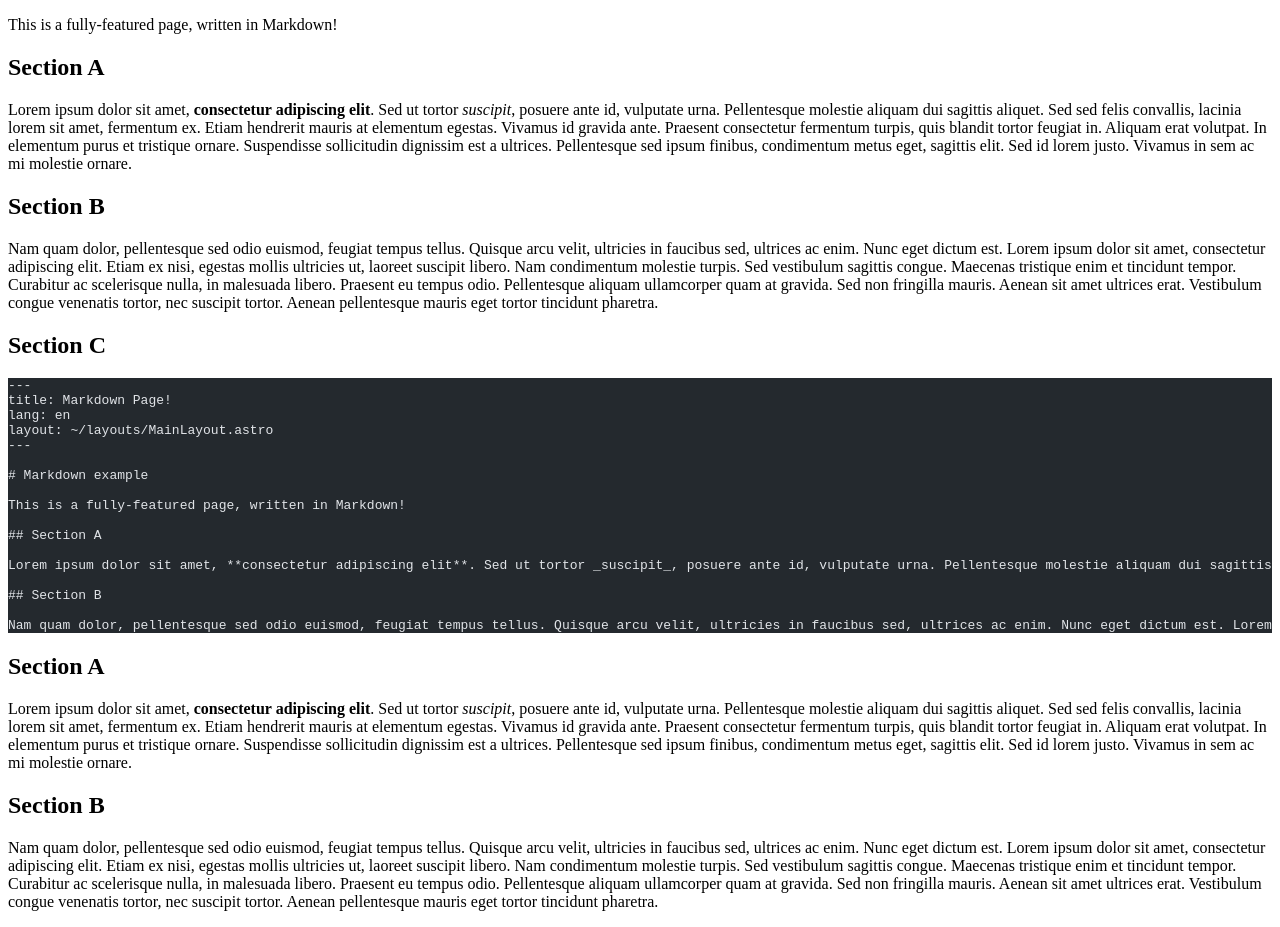
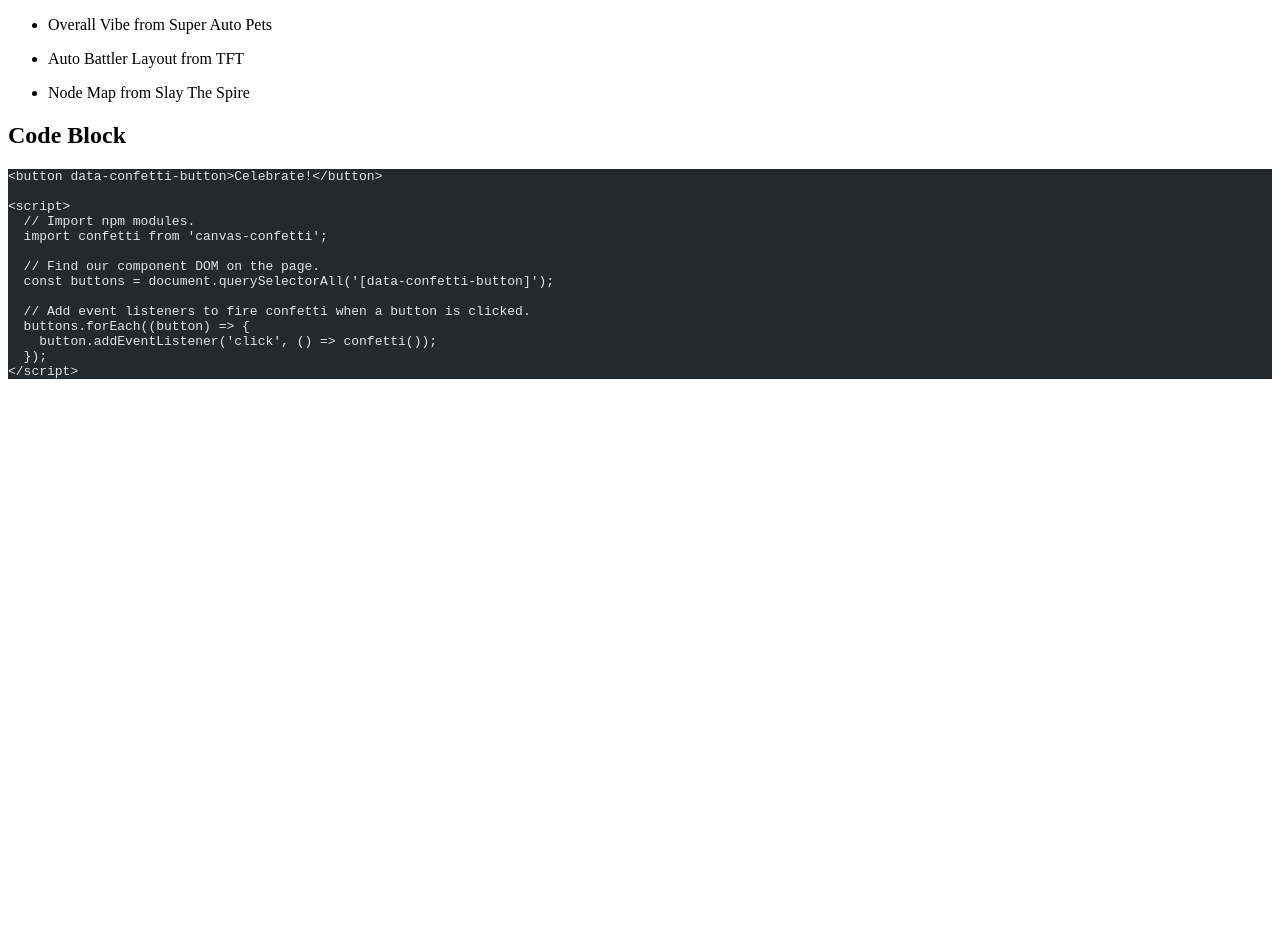
Before and after one commit to ahmetahaydemir/ahmetahaydemir.dev, an Astro site: page /post/introduction/project-idea in a window 1280 px wide. After the commit the page ends 800 px from the top, so only its background shows below. Built offline with nearby package versions, Linux system fonts and the light colour scheme; Astro itself is replaced by a stand-in of ours; code samples lack their colours.

````diff
--- a/src/consts.ts
+++ b/src/consts.ts
@@ -60,11 +60,11 @@
 			{ text: 'Project Idea', link: `project-idea` },
 			{ text: 'Roadmap', link: `roadmap` },
 		],
+		'Devlog': [
+			{ text: 'Website Launch', link: `website-launch` }
+		],
 		'Library': [
 			{ text: 'Battle Entity List', link: `battle-entity-list` }
-		],
-		'Devlog': [
-			{ text: 'Website Launch', link: `website-launch` }
 		],
 		'Equipments': equipmentSidebarList,
 		'Origins': originSidebarList,
--- a/src/layouts/MainLayout.astro
+++ b/src/layouts/MainLayout.astro
@@ -27,7 +27,7 @@
     <HeadCommon />
     <HeadSEO {...data} canonicalUrl={canonicalURL} />
     <title>
-      {`${data.title} 🚀 ${SITE.title}`}
+      {`${topTitle} 🚀 ${SITE.title}`}
     </title>
 
     <style>
--- a/src/pages/post/introduction/project-idea.mdx
+++ b/src/pages/post/introduction/project-idea.mdx
@@ -3,42 +3,27 @@
 description: "Lorem ipsum dolor sit amet - 4"
 ---
 
-This is a fully-featured page, written in Markdown!
+- Overall Vibe from Super Auto Pets
 
-## Section A
+- Auto Battler Layout from TFT
 
-Lorem ipsum dolor sit amet, **consectetur adipiscing elit**. Sed ut tortor _suscipit_, posuere ante id, vulputate urna. Pellentesque molestie aliquam dui sagittis aliquet. Sed sed felis convallis, lacinia lorem sit amet, fermentum ex. Etiam hendrerit mauris at elementum egestas. Vivamus id gravida ante. Praesent consectetur fermentum turpis, quis blandit tortor feugiat in. Aliquam erat volutpat. In elementum purus et tristique ornare. Suspendisse sollicitudin dignissim est a ultrices. Pellentesque sed ipsum finibus, condimentum metus eget, sagittis elit. Sed id lorem justo. Vivamus in sem ac mi molestie ornare.
+- Node Map from Slay The Spire
 
-## Section B
+## Code Block
 
-Nam quam dolor, pellentesque sed odio euismod, feugiat tempus tellus. Quisque arcu velit, ultricies in faucibus sed, ultrices ac enim. Nunc eget dictum est. Lorem ipsum dolor sit amet, consectetur adipiscing elit. Etiam ex nisi, egestas mollis ultricies ut, laoreet suscipit libero. Nam condimentum molestie turpis. Sed vestibulum sagittis congue. Maecenas tristique enim et tincidunt tempor. Curabitur ac scelerisque nulla, in malesuada libero. Praesent eu tempus odio. Pellentesque aliquam ullamcorper quam at gravida. Sed non fringilla mauris. Aenean sit amet ultrices erat. Vestibulum congue venenatis tortor, nec suscipit tortor. Aenean pellentesque mauris eget tortor tincidunt pharetra.
+```javascript
+<button data-confetti-button>Celebrate!</button>
 
-## Section C
+<script>
+  // Import npm modules.
+  import confetti from 'canvas-confetti';
 
-```markdown
----
-title: Markdown Page!
-lang: en
-layout: ~/layouts/MainLayout.astro
----
+  // Find our component DOM on the page.
+  const buttons = document.querySelectorAll('[data-confetti-button]');
 
-# Markdown example
-
-This is a fully-featured page, written in Markdown!
-
-## Section A
-
-Lorem ipsum dolor sit amet, **consectetur adipiscing elit**. Sed ut tortor _suscipit_, posuere ante id, vulputate urna. Pellentesque molestie aliquam dui sagittis aliquet. Sed sed felis convallis, lacinia lorem sit amet, fermentum ex. Etiam hendrerit mauris at elementum egestas. Vivamus id gravida ante. Praesent consectetur fermentum turpis, quis blandit tortor feugiat in. Aliquam erat volutpat. In elementum purus et tristique ornare. Suspendisse sollicitudin dignissim est a ultrices. Pellentesque sed ipsum finibus, condimentum metus eget, sagittis elit. Sed id lorem justo. Vivamus in sem ac mi molestie ornare.
-
-## Section B
-
-Nam quam dolor, pellentesque sed odio euismod, feugiat tempus tellus. Quisque arcu velit, ultricies in faucibus sed, ultrices ac enim. Nunc eget dictum est. Lorem ipsum dolor sit amet, consectetur adipiscing elit. Etiam ex nisi, egestas mollis ultricies ut, laoreet suscipit libero. Nam condimentum molestie turpis. Sed vestibulum sagittis congue. Maecenas tristique enim et tincidunt tempor. Curabitur ac scelerisque nulla, in malesuada libero. Praesent eu tempus odio. Pellentesque aliquam ullamcorper quam at gravida. Sed non fringilla mauris. Aenean sit amet ultrices erat. Vestibulum congue venenatis tortor, nec suscipit tortor. Aenean pellentesque mauris eget tortor tincidunt pharetra.
+  // Add event listeners to fire confetti when a button is clicked.
+  buttons.forEach((button) => {
+    button.addEventListener('click', () => confetti());
+  });
+</script>
 ```
-
-## Section A
-
-Lorem ipsum dolor sit amet, **consectetur adipiscing elit**. Sed ut tortor _suscipit_, posuere ante id, vulputate urna. Pellentesque molestie aliquam dui sagittis aliquet. Sed sed felis convallis, lacinia lorem sit amet, fermentum ex. Etiam hendrerit mauris at elementum egestas. Vivamus id gravida ante. Praesent consectetur fermentum turpis, quis blandit tortor feugiat in. Aliquam erat volutpat. In elementum purus et tristique ornare. Suspendisse sollicitudin dignissim est a ultrices. Pellentesque sed ipsum finibus, condimentum metus eget, sagittis elit. Sed id lorem justo. Vivamus in sem ac mi molestie ornare.
-
-## Section B
-
-Nam quam dolor, pellentesque sed odio euismod, feugiat tempus tellus. Quisque arcu velit, ultricies in faucibus sed, ultrices ac enim. Nunc eget dictum est. Lorem ipsum dolor sit amet, consectetur adipiscing elit. Etiam ex nisi, egestas mollis ultricies ut, laoreet suscipit libero. Nam condimentum molestie turpis. Sed vestibulum sagittis congue. Maecenas tristique enim et tincidunt tempor. Curabitur ac scelerisque nulla, in malesuada libero. Praesent eu tempus odio. Pellentesque aliquam ullamcorper quam at gravida. Sed non fringilla mauris. Aenean sit amet ultrices erat. Vestibulum congue venenatis tortor, nec suscipit tortor. Aenean pellentesque mauris eget tortor tincidunt pharetra.
````
Also changed, not shown: src/pages/post/library/battle-entity-list.mdx (deleted, +0 -8 lines), 1 other file.
